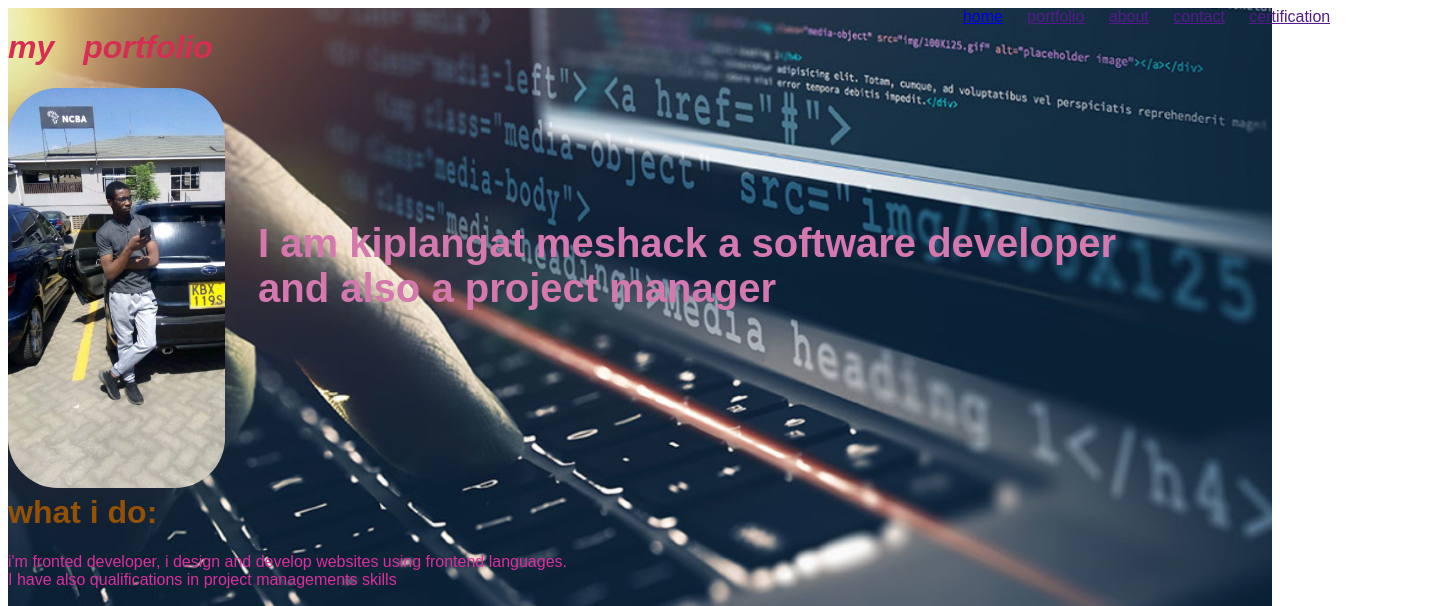
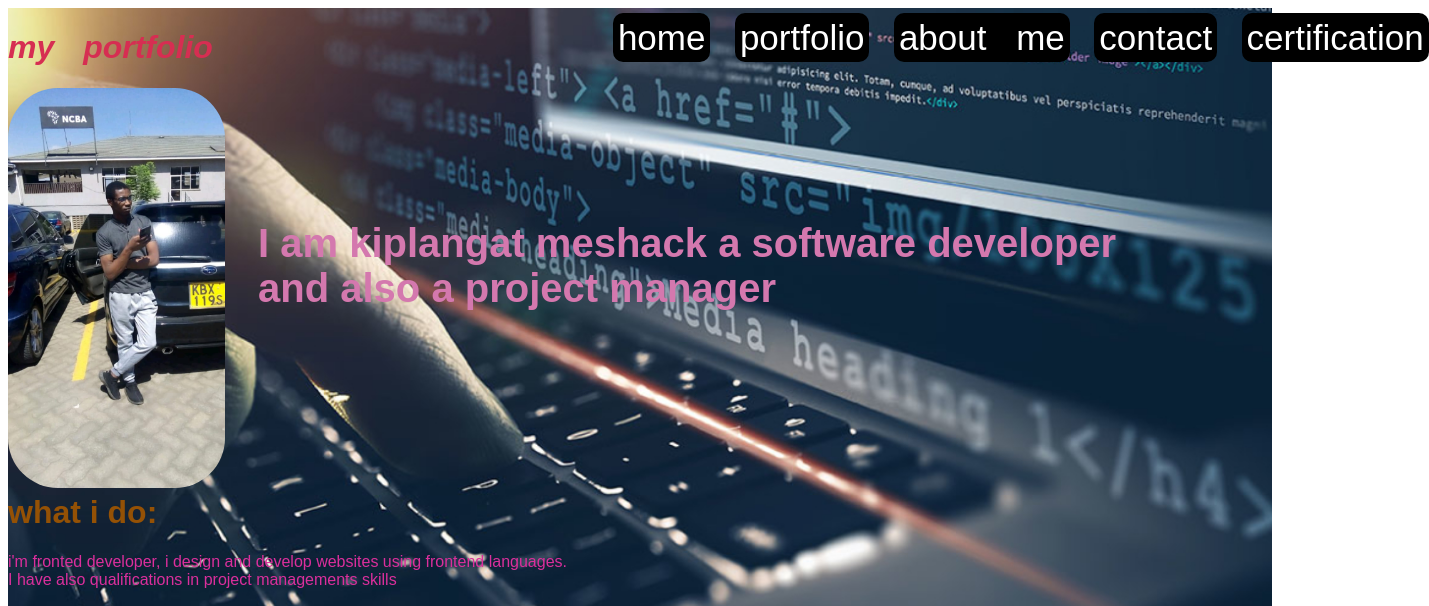
Before and after one commit to kiplangat01/My-portfolio, a plain HTML site: page index.html in a window 1280 px wide. Shown: the top 606 px of the page, 1429 px wide, since content can reach past the window. Drawn offline with Linux system fonts and the light colour scheme.

Commit message:
styled links

```diff
--- a/index.html
+++ b/index.html
@@ -16,9 +16,9 @@
      <div class="bgi">
          <div class="navbar"><i><h1 class="my"><b>my portfolio</b></h1></i>
        <div class="buts">
-        <a href="me">home</a>
-        <a class="test" href="">portfolio</a>
-        <a href="">about</a>
+        <a href="">home</a>
+        <a class="" href="">portfolio</a>
+        <a href="#about">about me</a>
         <a href="">contact</a>
         <a href="">certification</a>
        </div>
@@ -39,6 +39,11 @@
         </p>
 
       </div>
+      <!-- about starting -->
+      <div id="about" class="about">
+
+      </div>
+      <!-- about ending -->
       <h2>education</h2>
         <p></p>
 
--- a/style.css
+++ b/style.css
@@ -20,6 +20,7 @@
   background-image: url("../amages/Desa.jpg");
   background-size: 100%;
   background-repeat: no-repeat;
+
 }
 .h3{
     color: rgb(148, 81, 5);
@@ -42,9 +43,17 @@
     padding-right: 30px;
     display: flex;
 }
-.buts{
+.buts a{
     position: relative;
-    left: 750px;
+    left: 400px;
+    top: 10px;
+    color: white;
+    text-decoration: none;
+    font-size: 35px;
+    border-radius: 10px;
+    padding: 5px;
+    background-color: rgb(0, 0, 0);
+
 }
 button{
     padding: 15px;
```
